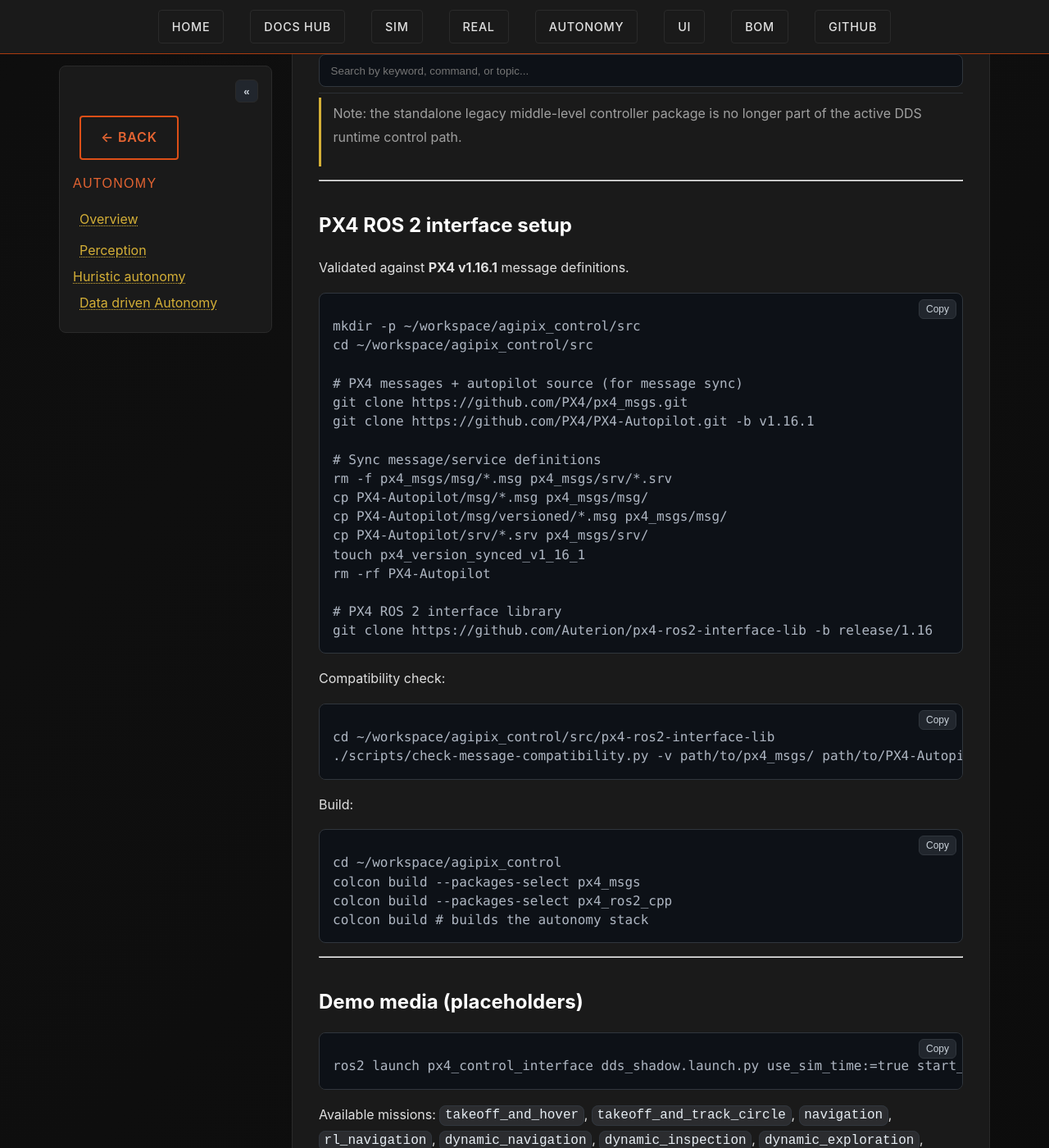
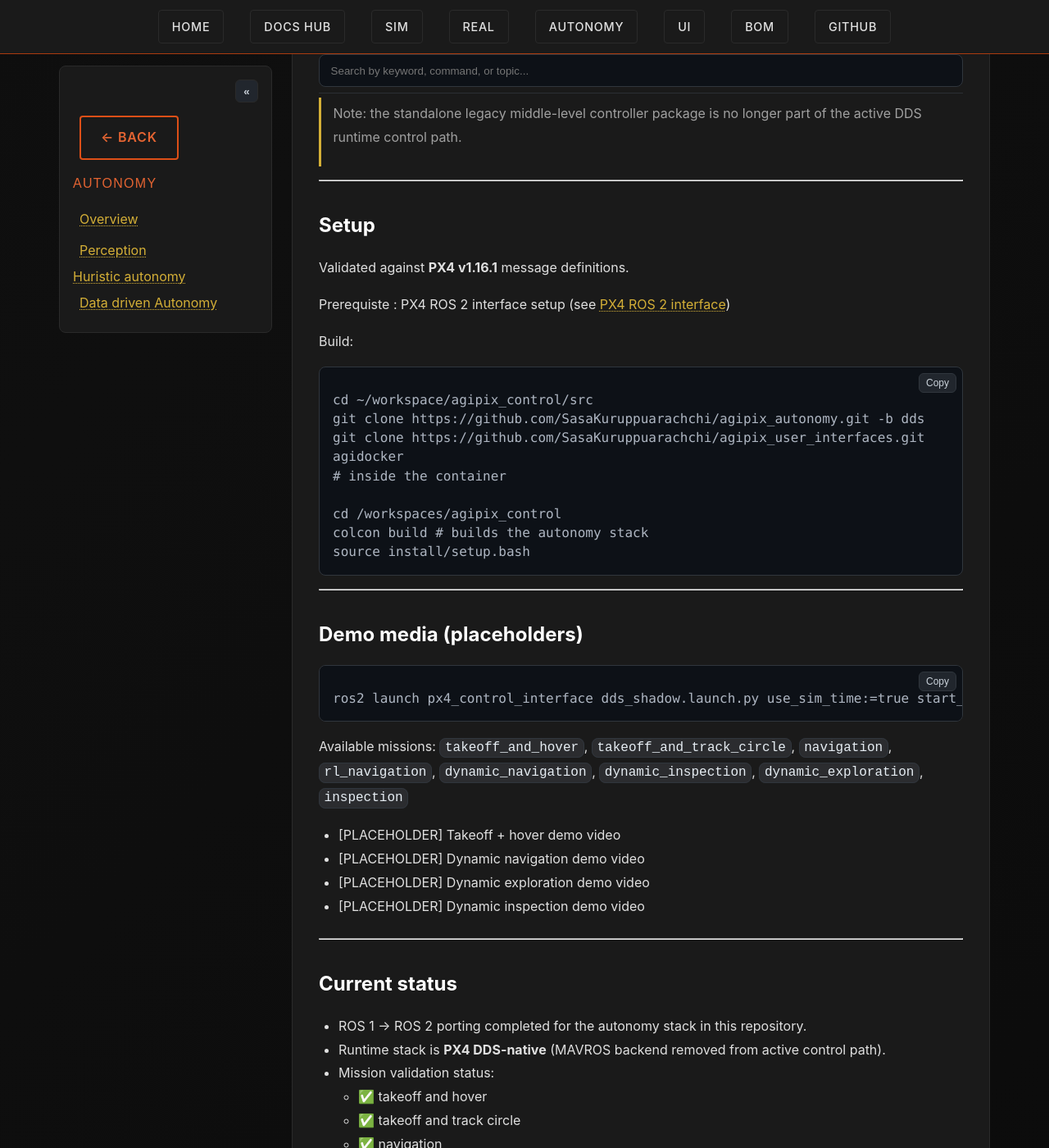
Before and after one commit to SasaKuruppuarachchi/agipix, a Jekyll site: the page built from docs/autonomy/2_planning_control.md, in a window 1280 px wide and 1400 px high, scrolled down 2642 px. Shown: the whole window at 82% size. Built offline with Jekyll 4.4.1, drawn with Linux system fonts in a browser that asks for light colours.

````diff
--- a/docs/autonomy/2_planning_control.md
+++ b/docs/autonomy/2_planning_control.md
@@ -73,44 +73,24 @@
 
 ---
 
-## PX4 ROS 2 interface setup
+## Setup
 
 Validated against **PX4 v1.16.1** message definitions.
 
-```bash
-mkdir -p ~/workspace/agipix_control/src
-cd ~/workspace/agipix_control/src
-
-# PX4 messages + autopilot source (for message sync)
-git clone https://github.com/PX4/px4_msgs.git
-git clone https://github.com/PX4/PX4-Autopilot.git -b v1.16.1
-
-# Sync message/service definitions
-rm -f px4_msgs/msg/*.msg px4_msgs/srv/*.srv
-cp PX4-Autopilot/msg/*.msg px4_msgs/msg/
-cp PX4-Autopilot/msg/versioned/*.msg px4_msgs/msg/
-cp PX4-Autopilot/srv/*.srv px4_msgs/srv/
-touch px4_version_synced_v1_16_1
-rm -rf PX4-Autopilot
-
-# PX4 ROS 2 interface library
-git clone https://github.com/Auterion/px4-ros2-interface-lib -b release/1.16
-```
-
-Compatibility check:
-
-```bash
-cd ~/workspace/agipix_control/src/px4-ros2-interface-lib
-./scripts/check-message-compatibility.py -v path/to/px4_msgs/ path/to/PX4-Autopilot/
-```
+Prerequiste : PX4 ROS 2 interface setup (see [PX4 ROS 2 interface](../real/4_interfacing_sensors.Md))
 
 Build:
 
 ```bash
-cd ~/workspace/agipix_control
-colcon build --packages-select px4_msgs
-colcon build --packages-select px4_ros2_cpp
+cd ~/workspace/agipix_control/src
+git clone https://github.com/SasaKuruppuarachchi/agipix_autonomy.git -b dds
+git clone https://github.com/SasaKuruppuarachchi/agipix_user_interfaces.git
+agidocker
+# inside the container
+
+cd /workspaces/agipix_control
 colcon build # builds the autonomy stack
+source install/setup.bash
 ```
 
 ---
````
Also changed, not shown: docs/real/3_docker_build.Md (+1 -1 lines), docs/real/6_software_setup.md (+9 -1 lines).
